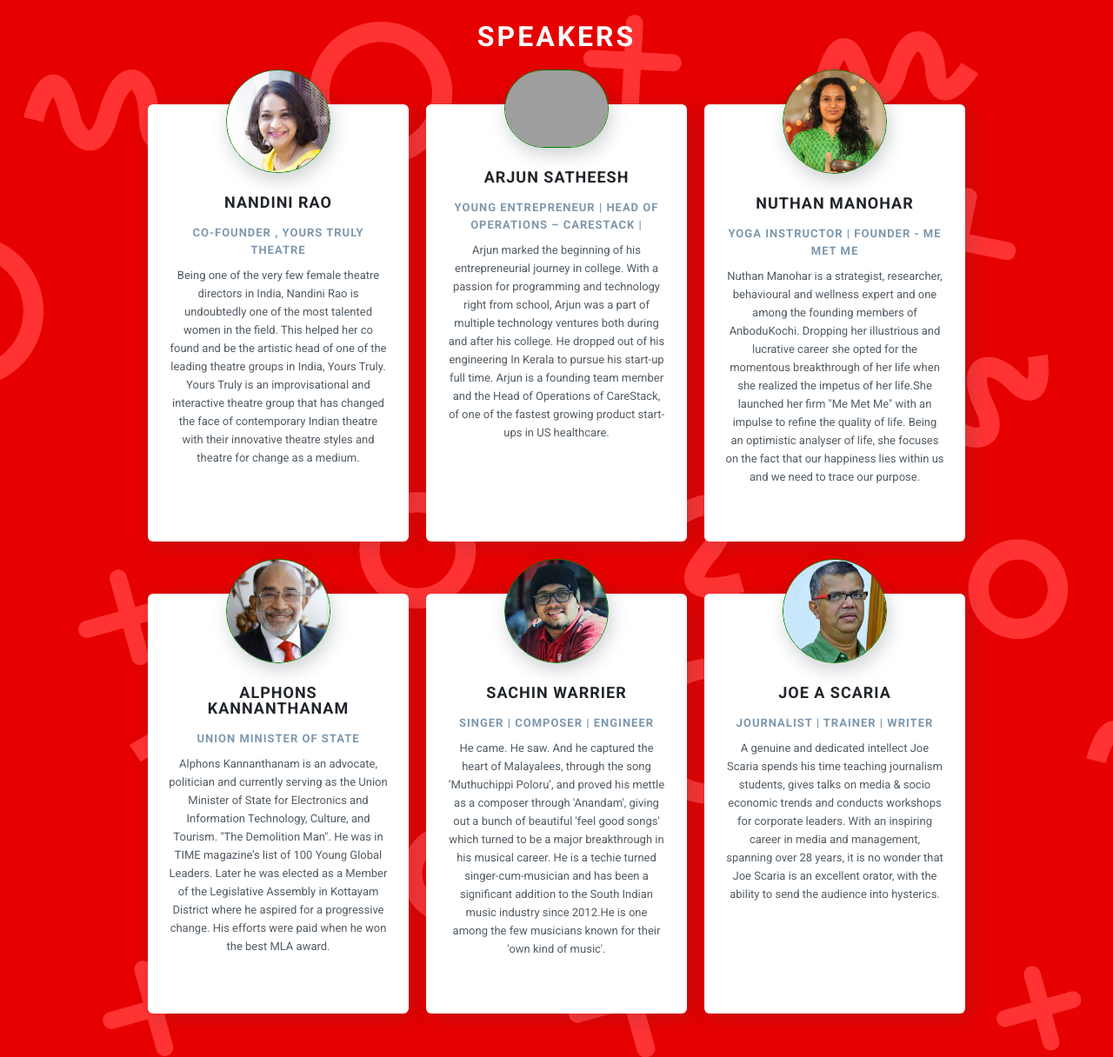
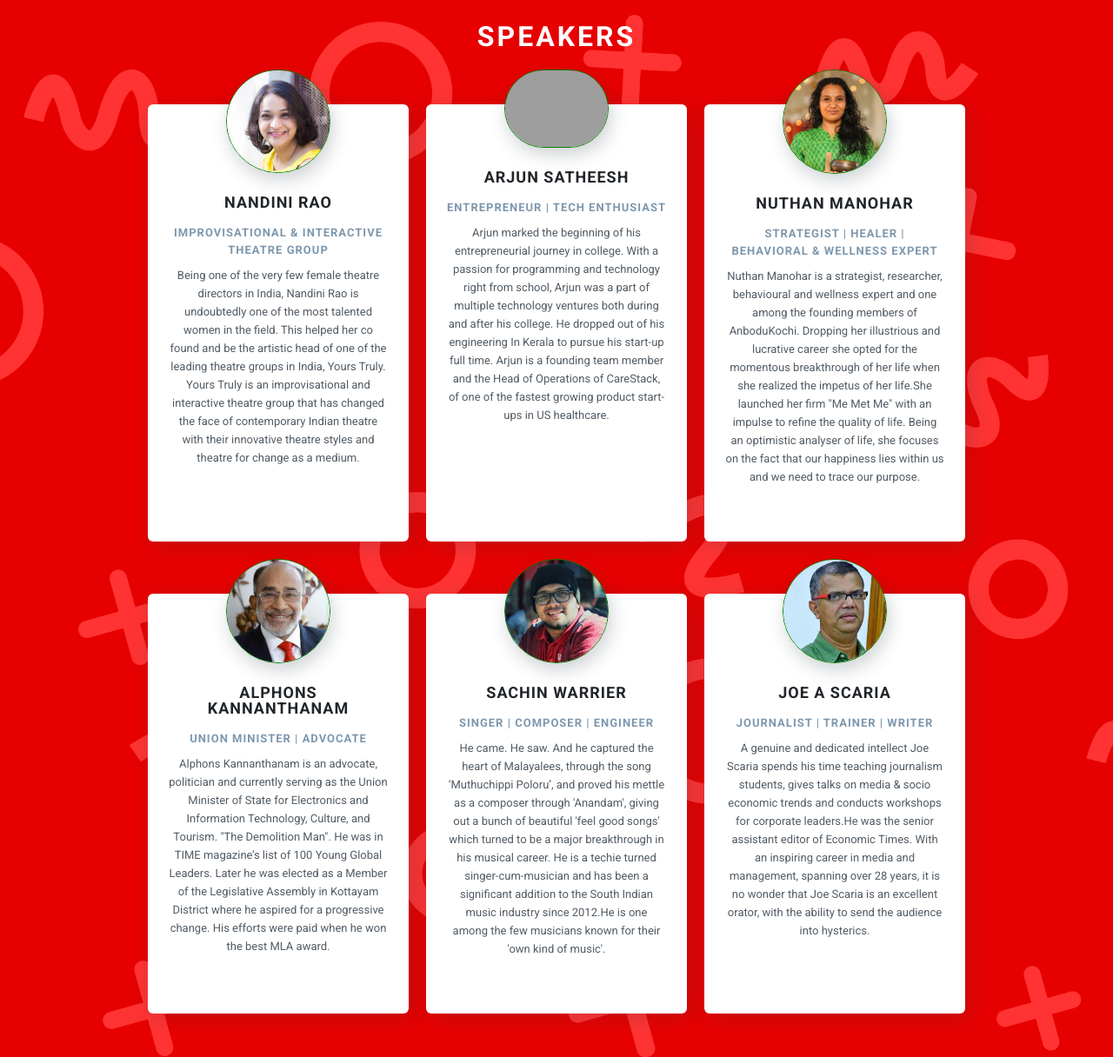
Before and after one commit to tedxajce/tedxajce.github.io, a plain HTML site: page index.html in a window 1280 px wide. Shown: the part 2655-3871 px from the top of the page at 87% size. Drawn offline with nearby package versions, Linux system fonts and the light colour scheme; grey boxes are pictures that could not be loaded.

Commit message:
Minor Changes

```diff
--- a/index.html
+++ b/index.html
@@ -154,7 +154,7 @@
                 <div class="speaker-card col-sm-12 col-lg-3" id="guy1">
                     <img class="speaker-profile-image img-fluid" src="./img/avatars/speakers/nandini.jpg">
                     <h2 class="speaker-name">Nandini Rao</h2>
-                    <h3 class="speaker-description">co-founder , yours truly theatre</h3>
+                    <h3 class="speaker-description">Improvisational & Interactive Theatre Group</h3>
                     <p class="speaker-about">
                         Being one of the very few female theatre directors in India, Nandini Rao is undoubtedly one of the most talented women in
                         the field. This helped her co found and be the artistic head of one of the leading theatre groups
@@ -167,7 +167,7 @@
                 <div class="speaker-card col-sm-12 col-lg-3" id="guy1">
                     <img class="speaker-profile-image img-fluid" src="./img/avatars/speakers/arjun.jpg">
                     <h2 class="speaker-name">Arjun Satheesh</h2>
-                    <h3 class="speaker-description">YOUNG ENTREPRENEUR | HEAD OF OPERATIONS – CARESTACK |</h3>
+                    <h3 class="speaker-description">Entrepreneur | Tech Enthusiast</h3>
                     <p class="speaker-about">
                         Arjun marked the beginning of his entrepreneurial journey in college. With a passion for programming and technology right
                         from school, Arjun was a part of multiple technology ventures both during and after his college.
@@ -179,7 +179,7 @@
                 <div class="speaker-card col-sm-12 col-lg-3" id="guy1">
                     <img class="speaker-profile-image img-fluid" src="./img/avatars/speakers/nuthan.jpg">
                     <h2 class="speaker-name">Nuthan Manohar</h2>
-                    <h3 class="speaker-description">yoga instructor | founder - Me Met Me</h3>
+                    <h3 class="speaker-description">Strategist | Healer | Behavioral & Wellness Expert</h3>
                     <p class="speaker-about">
                         Nuthan Manohar is a strategist, researcher, behavioural and wellness expert and one among the founding members of AnboduKochi.
                         Dropping her illustrious and lucrative career she opted for the momentous breakthrough of her life
@@ -195,7 +195,7 @@
                 <div class="speaker-card col-sm-12 col-lg-3" id="guy1">
                     <img class="speaker-profile-image img-fluid" src="./img/avatars/speakers/alphons.jpg">
                     <h2 class="speaker-name">Alphons Kannanthanam</h2>
-                    <h3 class="speaker-description">Union Minister of State</h3>
+                    <h3 class="speaker-description">Union Minister | Advocate</h3>
                     <p class="speaker-about">
                             Alphons Kannanthanam is an advocate, politician and currently serving as the Union Minister of State for Electronics and Information Technology, Culture, and Tourism. "The Demolition Man". He was in TIME magazine’s list of 100 Young Global Leaders. Later he was elected as a Member of the Legislative Assembly in Kottayam District where he aspired for a progressive change. His efforts were paid when he won the best MLA award.
                     </p>
@@ -213,7 +213,7 @@
                     <h2 class="speaker-name">Joe A Scaria</h2>
                     <h3 class="speaker-description">Journalist | Trainer | Writer</h3>
                     <p class="speaker-about">
-                            A genuine and dedicated intellect Joe Scaria spends his time teaching journalism students, gives talks on media & socio economic trends and conducts workshops for corporate leaders. With an inspiring career in media and management, spanning over 28 years, it is no wonder that Joe Scaria is an excellent orator, with the ability to send the audience into hysterics.
+                            A genuine and dedicated intellect Joe Scaria spends his time teaching journalism students, gives talks on media & socio economic trends and conducts workshops for corporate leaders.He was the senior assistant editor of Economic Times. With an inspiring career in media and management, spanning over 28 years, it is no wonder that Joe Scaria is an excellent orator, with the ability to send the audience into hysterics.
                     </p>
                 </div>
             </div>
@@ -226,7 +226,7 @@
                 <div class="speaker-card-carousel " id="guy1">
                     <img class="speaker-profile-image img-fluid" src="./img/avatars/speakers/nandini.jpg">
                     <h2 class="speaker-name">Nandini Rao</h2>
-                    <h3 class="speaker-description">co-founder , yours truly theatre</h3>
+                    <h3 class="speaker-description">Improvisational & Interactive Theatre Group</h3>
                     <p class="speaker-about">
                         Being one of the very few female theatre directors in India, Nandini Rao is undoubtedly one of the most talented women in
                         the field. This helped her co found and be the artistic head of one of the leading theatre groups
@@ -238,7 +238,7 @@
                 <div class="speaker-card-carousel" id="guy1">
                     <img class="speaker-profile-image img-fluid" src="./img/avatars/speakers/arjun.jpg">
                     <h2 class="speaker-name">Arjun Satheesh</h2>
-                    <h3 class="speaker-description">YOUNG ENTREPRENEUR | HEAD OF OPERATIONS – CARESTACK |</h3>
+                    <h3 class="speaker-description">Entrepreneur | Tech Enthusiast</h3>
                     <p class="speaker-about">
 
                         Arjun marked the beginning of his entrepreneurial journey in college. With a passion for programming and technology right
@@ -251,7 +251,7 @@
                 <div class="speaker-card-carousel" id="guy1">
                     <img class="speaker-profile-image img-fluid" src="./img/avatars/speakers/nuthan.jpg">
                     <h2 class="speaker-name">Nuthan Manohar</h2>
-                    <h3 class="speaker-description">yoga instructor | founder - Me Met Me</h3>
+                    <h3 class="speaker-description">Strategist | Healer | Behavioral & Wellness Expert</h3>
                     <p class="speaker-about">
                         Nuthan Manohar is a strategist, researcher, behavioural and wellness expert and one among the founding members of AnboduKochi.
                         Dropping her lucrative career she opted for the momentous breakthrough of her life when she realized
@@ -264,7 +264,7 @@
                 <div class="speaker-card-carousel" id="guy1">
                     <img class="speaker-profile-image img-fluid" src="./img/avatars/speakers/alphons.jpg">
                     <h2 class="speaker-name">Alphons Kannanthanam</h2>
-                    <h3 class="speaker-description">Union Minister of State</h3>
+                    <h3 class="speaker-description">Union Minister | Advocate</h3>
                     <p class="speaker-about">
                             Alphons Kannanthanam is an advocate, politician and currently serving as the Union Minister of State for Electronics and Information Technology, Culture, and Tourism."The Demolition Man". He was in TIME magazine’s list of 100 Young Global Leaders. Later he was elected as a Member of the Legislative Assembly in Kottayam District where he aspired for a progressive change. His efforts were paid when he won the best MLA award.
                     </p>
@@ -282,7 +282,7 @@
                     <h2 class="speaker-name">Joe A Scaria</h2>
                     <h3 class="speaker-description">Journalist | Trainer | Writer</h3>
                     <p class="speaker-about">
-                            A genuine and dedicated intellect Joe Scaria spends his time teaching journalism students, gives talks on media & socio economic trends and conducts workshops for corporate leaders. With an inspiring career in media and management, spanning over 28 years, it is no wonder that Joe Scaria is an excellent orator, with the ability to send the audience into hysterics.
+                            A genuine and dedicated intellect Joe Scaria spends his time teaching journalism students, gives talks on media & socio economic trends and conducts workshops for corporate leaders. He was the Senior Assistant Editor of Economic Times. With an inspiring career in media and management, spanning over 28 years, it is no wonder that Joe Scaria is an excellent orator, with the ability to send the audience into hysterics.
                     </p>
                 </div>
             <div class="owl-nav">
@@ -397,11 +397,6 @@
 <script src="https://maxcdn.bootstrapcdn.com/bootstrap/4.0.0-beta.2/js/bootstrap.min.js"></script>
 <script src="./css/OwlCarousel2-2.2.1/dist/owl.carousel.min.js"></script>
 <script src="./js/script.js"></script>
-<script>
-    var ven = document.getElementById('venue-link');
-    var gall = document.getElementById('gallery-link');
-    ven.addEventListener("click", () => alert("This section is not available right now"));
-</script>
 
 </html>
 
--- a/js/script.js
+++ b/js/script.js
@@ -45,7 +45,7 @@ $(document).ready(function () {
     center: true,
     stagePadding: 0,
     autoWidth: true,
-    loop: true,
+    // loop: true,
     margin: 10,
     nav: true,
   });
@@ -150,8 +150,22 @@ $(document).ready(function () {
       }
     });
 
+
+  var lastScrollTop = 0;
   $(window).scroll(function () {
 
+    // var st = window.pageYOffset || document.documentElement.scrollTop;
+    // if (st > lastScrollTop){
+    //     console.log('sdf')
+    //     $('nav.navbar').animate({
+    //       'opacity':'0'
+    //     },100,()=>{});
+    //   } else {
+    //     $('nav.navbar').animate({
+    //       'opacity':'1'
+    //     },100,()=>{});
+    // }
+    // lastScrollTop = st;
 
     var windowScrolled = $(this).scrollTop();
     var headerHeight = $('#home').outerHeight();
```
